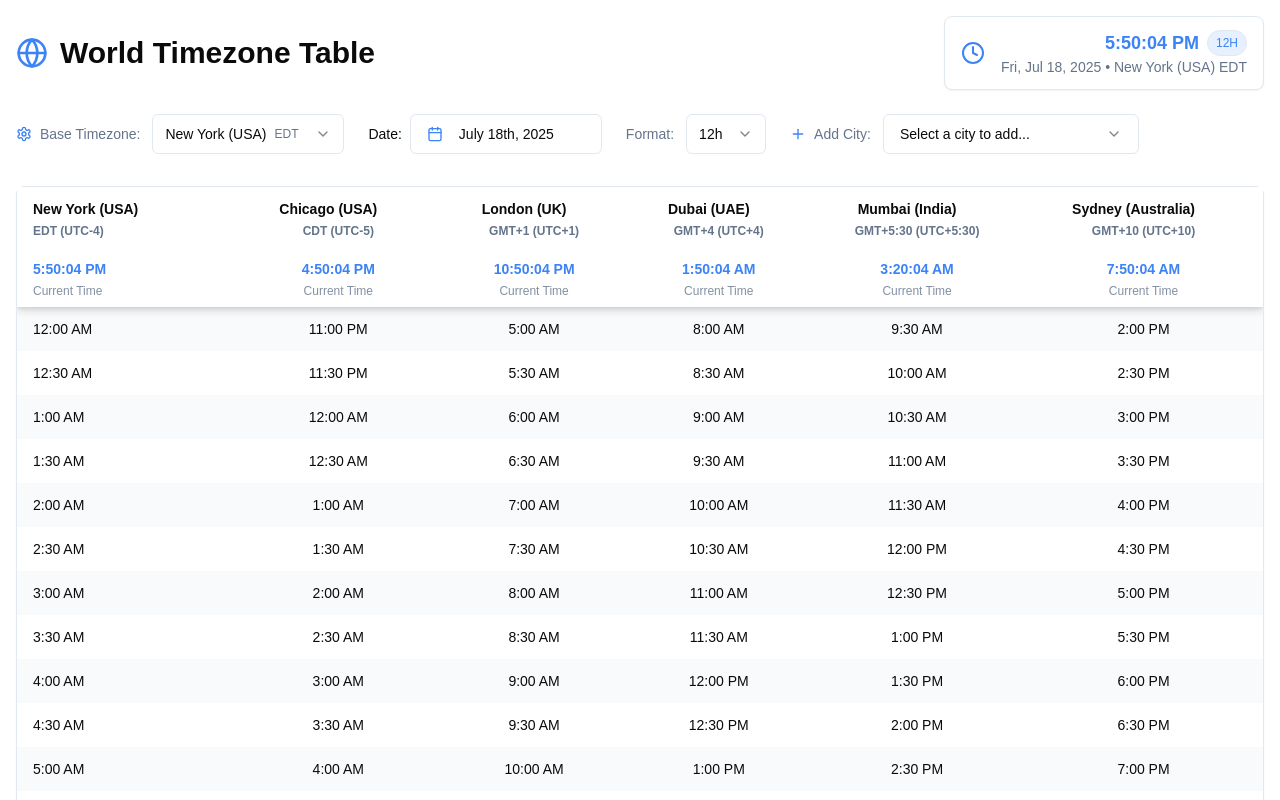
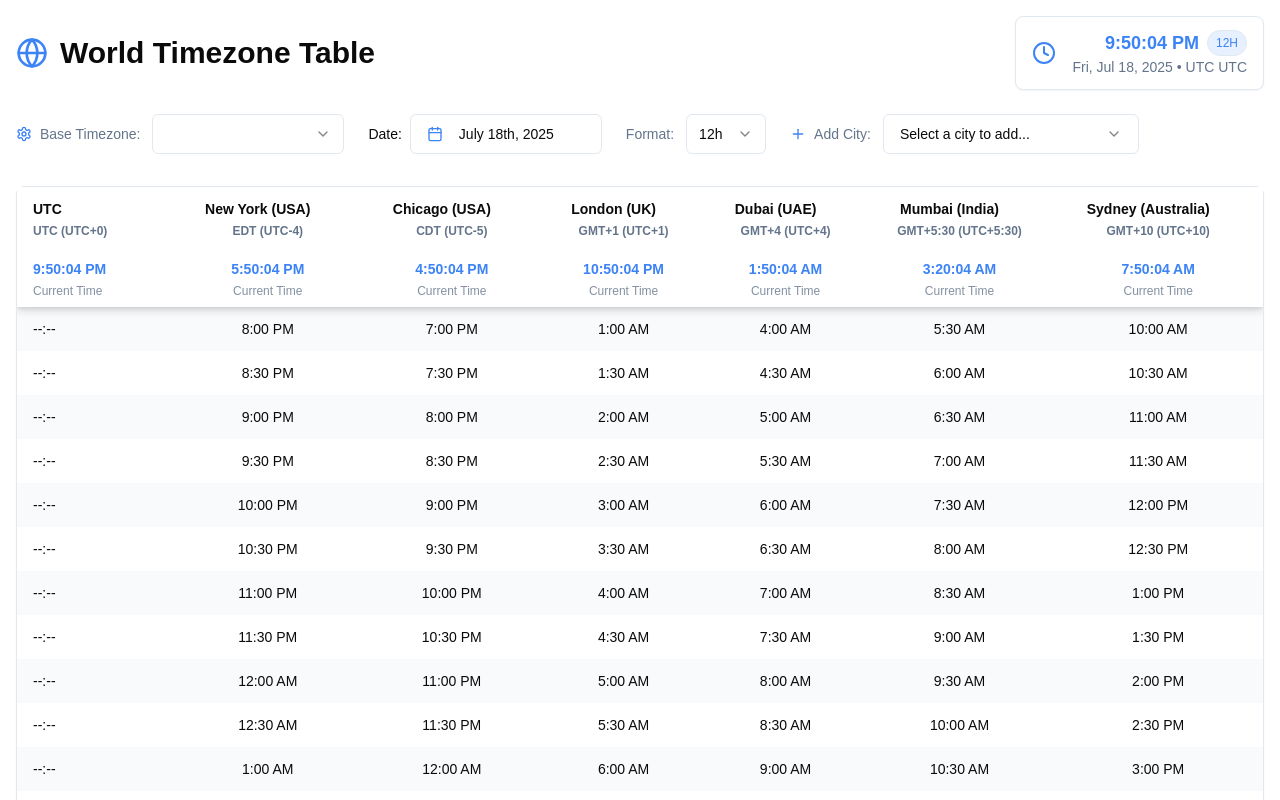
Before and after one commit to imyoga/world-timezone-table, a Next.js app: page / in a window 1280 px wide. Shown: the top 800 px of the page. Built offline with nearby package versions, Linux system fonts and the light colour scheme.

Commit message:
make top right clock to display local time

```diff
--- a/app/page.tsx
+++ b/app/page.tsx
@@ -1,6 +1,6 @@
 'use client'
 
-import { useState, useCallback } from 'react'
+import { useState, useCallback, useEffect } from 'react'
 import { Globe } from 'lucide-react'
 import { Card, CardContent } from '@/components/ui/card'
 import { Table } from '@/components/ui/table'
@@ -21,8 +21,22 @@ import {
 	DEFAULT_COLUMNS,
 } from '@/lib/timezone-utils'
 
+// Function to get the local system timezone
+function getLocalTimezone(): string {
+	if (typeof window !== 'undefined') {
+		try {
+			return Intl.DateTimeFormat().resolvedOptions().timeZone
+		} catch (error) {
+			// Fallback if timezone detection fails
+			return 'America/New_York'
+		}
+	}
+	// Fallback for SSR
+	return 'America/New_York'
+}
+
 export default function WorldTimezoneTable() {
-	const [baseTimezone, setBaseTimezone] = useState('America/New_York')
+	const [baseTimezone, setBaseTimezone] = useState(() => getLocalTimezone())
 	const { timeFormat, setTimeFormat, colorScheme } = useTimeFormat()
 	const [selectedRow, setSelectedRow] = useState<number | null>(null)
 	const [selectedDate, setSelectedDate] = useState<Date>(new Date())
@@ -31,6 +45,22 @@ export default function WorldTimezoneTable() {
 		useState<string[]>(DEFAULT_COLUMNS)
 
 	const { isClient, currentTime } = useClientTime()
+
+	// Ensure timezone is set to local timezone on client side
+	useEffect(() => {
+		if (isClient) {
+			const localTz = getLocalTimezone()
+			setBaseTimezone((currentTz) => {
+				// Only update if it's still the default EST timezone
+				// This allows users to manually change it without it resetting
+				if (currentTz === 'America/New_York' && localTz !== 'America/New_York') {
+					return localTz
+				}
+				return currentTz
+			})
+		}
+		// eslint-disable-next-line react-hooks/exhaustive-deps
+	}, [isClient])
 
 	const currentRowIndex = useCurrentRowIndex(currentTime, baseTimezone)
 	const timeRows = useTimeRows(
```
